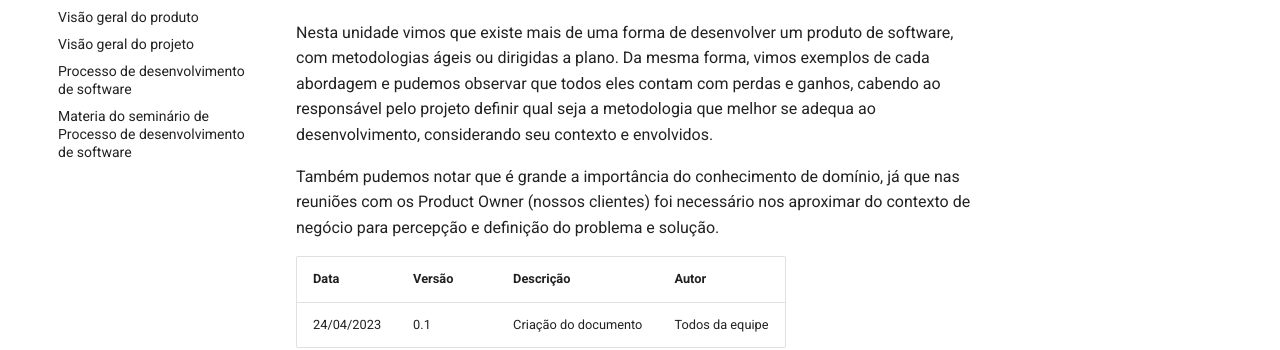
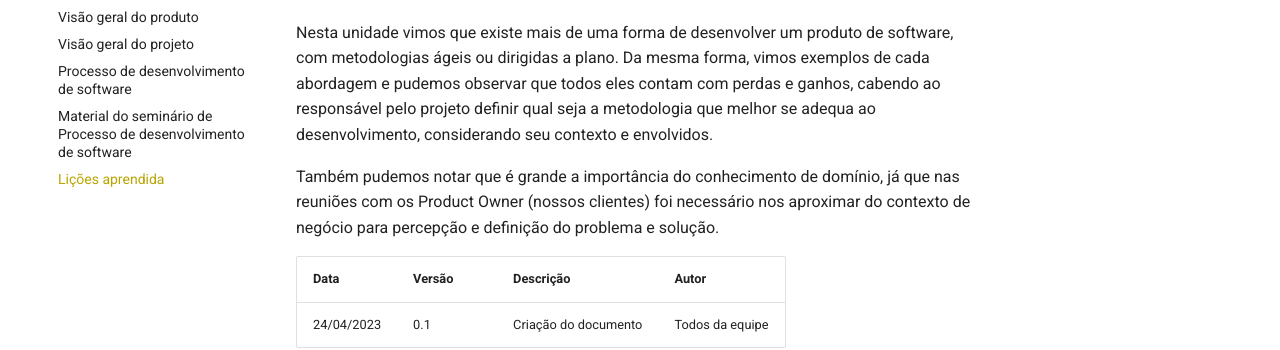
Before and after one commit to mdsreq-fga-unb/2023.1-Armazenai, an MkDocs documentation site: the page built from docs/Unidade 1/licoes.md, in a window 1280 px wide. Shown: the part 211-561 px from the top of the page. Built offline with MkDocs 1.6.1 and Material for MkDocs 9.7.7, drawn with Linux system fonts in a browser that asks for light colours; comment, search, counter and statistics services are not loaded.

Commit message:
add 'lições aprendidas' tab

```diff
--- a/mkdocs.yml
+++ b/mkdocs.yml
@@ -39,4 +39,5 @@ nav :
     - Visão geral do produto: 'Unidade 1/visaoGeralDoProduto.md'
     - Visão geral do projeto: 'Unidade 1/visaoGeralDoProjeto.md'
     - Processo de desenvolvimento de software: 'Unidade 1/processoDeDesenvolvimento.md'
-    - Materia do seminário de Processo de desenvolvimento de software: 'Unidade 1/materialSeminario.md'
+    - Material do seminário de Processo de desenvolvimento de software: 'Unidade 1/materialSeminario.md'
+    - Lições aprendida: 'Unidade 1/licoes.md'
```
